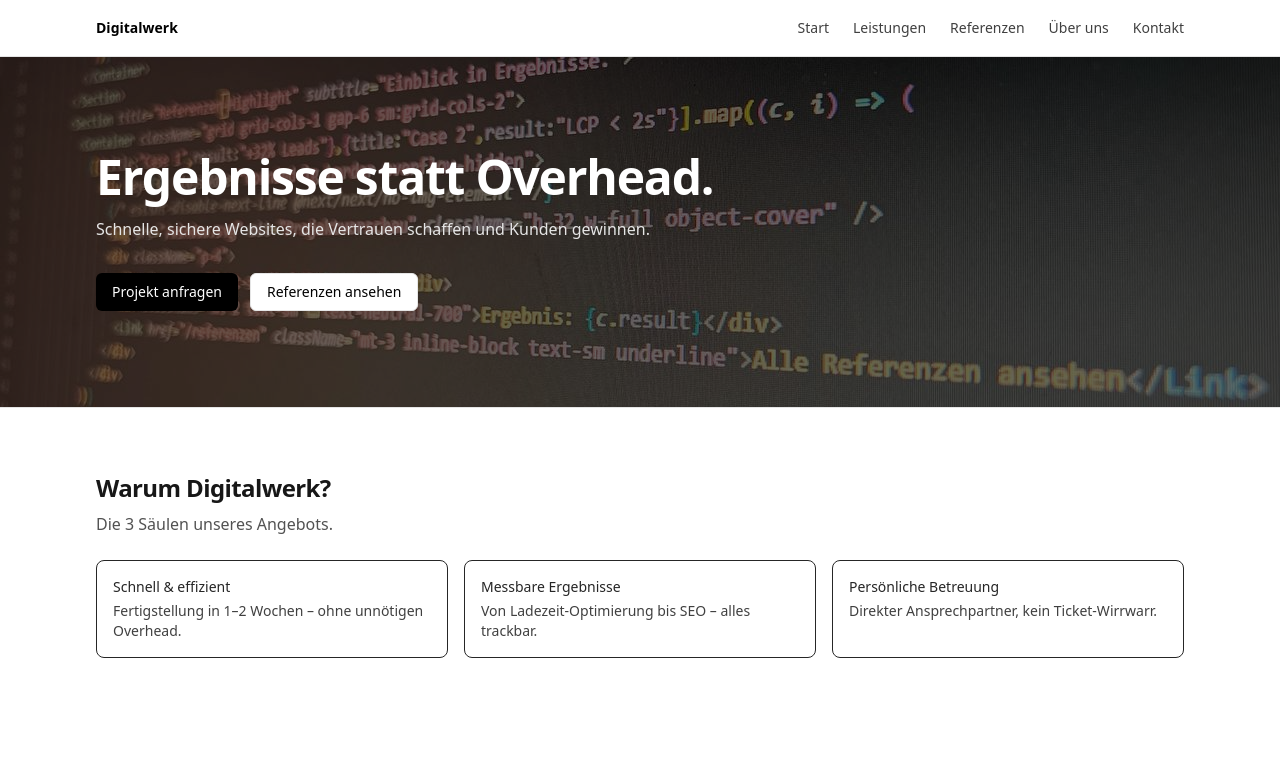
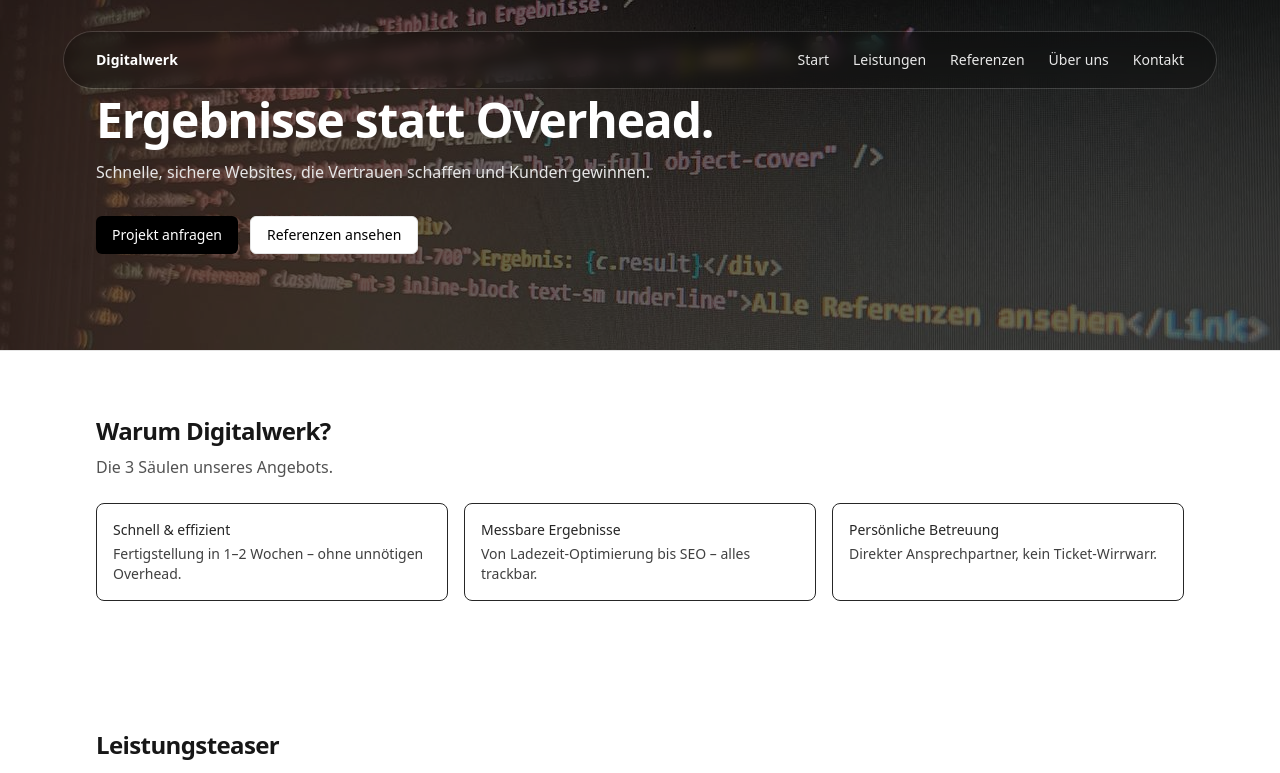
Before and after one commit to Remodops/digitalwerk, a Next.js app: page / in a window 1280 px wide. Shown: the top 773 px of the page. Built offline with nearby package versions, Linux system fonts and the light colour scheme; no server answers.

Commit message:
feat(ui): Header als Overlay über Hero (halbtransparent, rounded, blur) und Nav-Dark-Variant für bessere Lesbarkeit

```diff
--- a/src/components/shared/Header.tsx
+++ b/src/components/shared/Header.tsx
@@ -4,10 +4,13 @@ import { Nav } from "./Nav";
 
 export function Header() {
   return (
-    <header role="banner" className="sticky top-0 z-40 bg-white/80 backdrop-blur border-b border-neutral-200">
-      <Container className="flex h-14 items-center justify-between">
-        <Link href="/" className="text-sm font-semibold">Digitalwerk</Link>
-        <Nav />
+    <header
+      role="banner"
+      className="absolute inset-x-0 top-6 sm:top-8 z-50"
+    >
+      <Container className="flex h-12 sm:h-14 items-center justify-between rounded-full bg-black/30 backdrop-blur-sm ring-1 ring-white/15">
+        <Link href="/" className="text-sm font-semibold text-white">Digitalwerk</Link>
+        <Nav variant="dark" />
       </Container>
     </header>
   );
--- a/src/components/shared/Nav.tsx
+++ b/src/components/shared/Nav.tsx
@@ -8,11 +8,19 @@ const links = [
   { href: "/kontakt", label: "Kontakt" },
 ];
 
-export function Nav() {
+export function Nav({ variant = "light" }: { variant?: "light" | "dark" }) {
   return (
     <nav aria-label="Hauptnavigation" className="hidden md:flex items-center gap-6">
       {links.map((l) => (
-        <Link key={l.href} href={l.href} className="text-sm text-neutral-700 hover:text-black">
+        <Link
+          key={l.href}
+          href={l.href}
+          className={
+            variant === "dark"
+              ? "text-sm text-white/90 hover:text-white"
+              : "text-sm text-neutral-700 hover:text-black"
+          }
+        >
           {l.label}
         </Link>
       ))}
```
